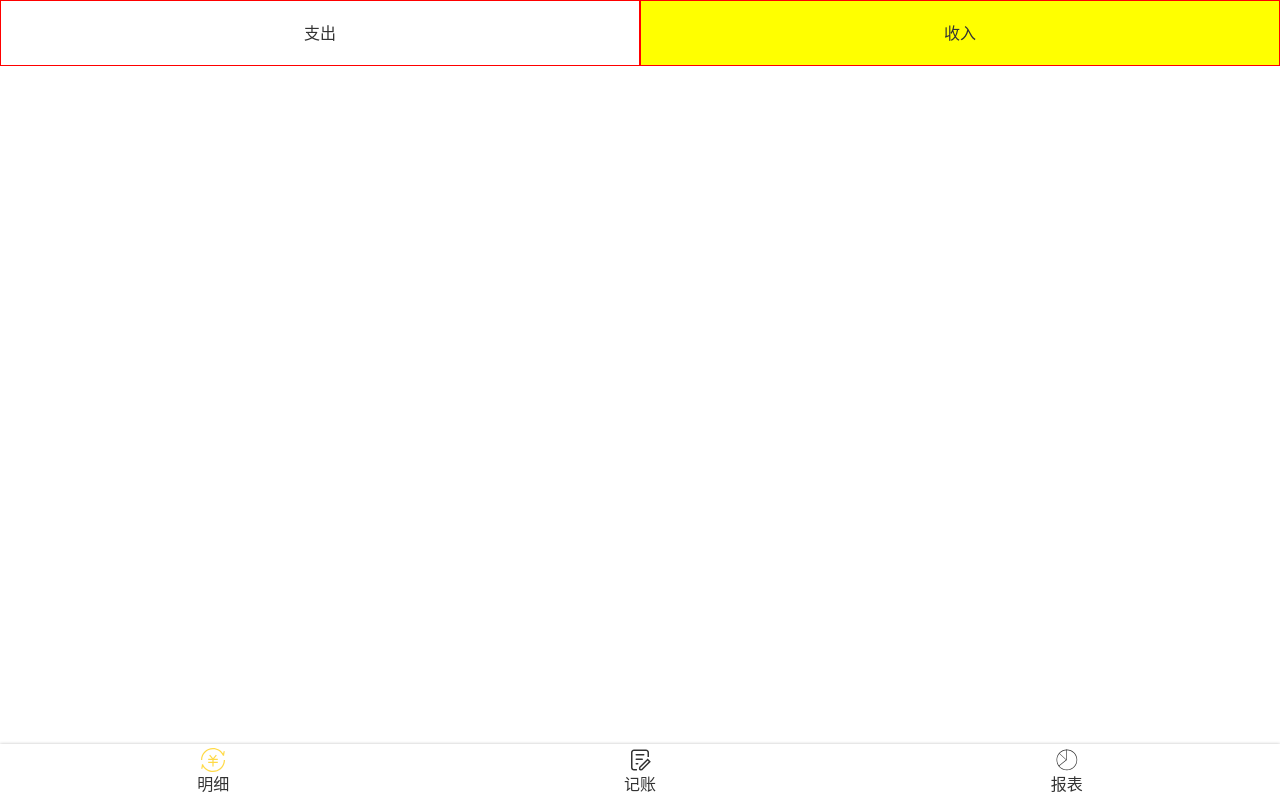
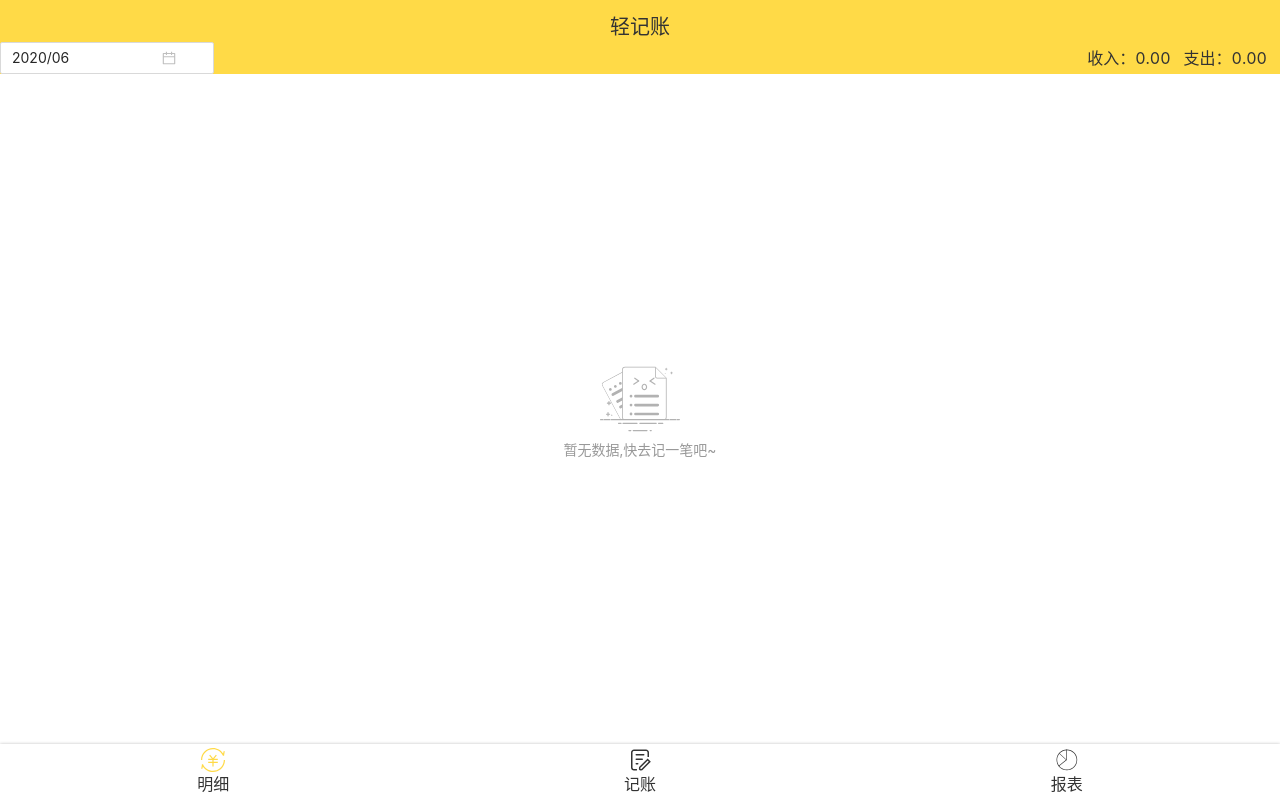
Before and after one commit to MongieLee/react-tally, a React app: page /reportForm#/statistics in a window 1280 px wide. Built offline with nearby package versions, Linux system fonts and the light colour scheme.

Commit message:
引入antdesign/初步修改statistics组件样式

```diff
--- a/package.json
+++ b/package.json
@@ -15,6 +15,7 @@
     "@types/react-router-dom": "^5.1.5",
     "@typescript-eslint/eslint-plugin": "^2.10.0",
     "@typescript-eslint/parser": "^2.10.0",
+    "antd": "^4.3.4",
     "babel-eslint": "10.1.0",
     "babel-jest": "^24.9.0",
     "babel-loader": "8.1.0",
--- a/src/components/Layout.tsx
+++ b/src/components/Layout.tsx
@@ -9,9 +9,11 @@ const Wrapper = styled.div`
 const Main = styled.div`
   flex-grow: 1;
   overflow: auto;
+  display:flex;
+  flex-direction:column;
 `
 
-const Layout = (props:any) => {
+const Layout = (props: any) => {
   return (
     <Wrapper>
       <Main className={props.className}>
--- a/src/components/Nav.tsx
+++ b/src/components/Nav.tsx
@@ -7,6 +7,7 @@ const NavWrapper = styled.ul`
   background: #fff;
   display: flex;
   box-shadow: 0 0 3px rgba(0, 0, 0, 0.25);
+  margin-bottom: 0;
   li {
     width: 33.3333%;
     padding: 4px 0;
--- a/src/views/Statistics.tsx
+++ b/src/views/Statistics.tsx
@@ -3,7 +3,31 @@ import Layout from 'components/Layout'
 import styled from 'styled-components'
 import { useRecord, RecordItem } from 'hooks/useRecord'
 import day from 'dayjs'
+import 'antd/dist/antd.css'
+import { DatePicker } from 'antd';
+// import zhCN from 'antd/es/date-picker/locale/zh_CN'; // 引入中文包
+import 'moment/locale/zh-cn';
+import moment from 'moment';
+import zhCN from 'antd/lib/date-picker/locale/zh_CN';
+import Icon from '../components/Icon'
 import { useTags } from 'hooks/useTags'
+const TextTitle = styled.div`
+  background-color: rgb(255, 218, 71);
+  text-align: center;
+  padding: 12px 0 0;
+  font-size: 20px;
+`
+console.log(zhCN)
+
+const TimeAndCount = styled.div`
+  display: flex;
+  justify-content: space-between;
+  align-items: center;
+  background-color: rgb(255, 218, 71);
+  span {
+    margin-right: 13px;
+  }
+`
 const CategorySection = styled.ul`
   display: flex;
   text-align: center;
@@ -19,18 +43,25 @@ const CategorySection = styled.ul`
 `
 
 const RecordsWrapper = styled.div`
-  margin-top: 20px;
-  background-color: white;
-  ul {
-    li {
+    height: 100%;
+    flex-grow: 1;
+    display: flex;
+    flex-direction: column;
+    color: #999;
+    .icon {
+      width: 80px;
+      height: 80px;
+    }
+    span {
+      font-size: 14px;
+    }
+    > div.no-data{
+      height:100%;
       display: flex;
-      justify-content: space-between;
-      .note {
-        margin-right: auto;
-        margin-left: 16px;
-      }
+      justify-content: center;
+      align-items: center;
+      flex-direction: column;
     }
-  }
 `
 
 const Statistics = () => {
@@ -58,27 +89,16 @@ const Statistics = () => {
     setCategory(type)
   }
   console.log(array)
-  return (
-    <Layout>
-      <CategorySection>
-        <li
-          onClick={() => {
-            onClick('pay')
-          }}
-          className={category === 'pay' ? 'selected' : ''}
-        >
-          支出
-        </li>
-        <li
-          onClick={() => {
-            onClick('income')
-          }}
-          className={category === 'income' ? 'selected' : ''}
-        >
-          收入
-        </li>
-      </CategorySection>
-      <RecordsWrapper>
+  const getRecordsList = () => {
+    if (array.length === 0) {
+      return (
+        <div className='no-data'>
+          <Icon name="no-data" />
+          <span>暂无数据,快去记一笔吧~</span>
+        </div>
+      )
+    } else {
+      return (
         <div>
           {array.map(([date, records]) => {
             return (
@@ -102,6 +122,25 @@ const Statistics = () => {
             )
           })}
         </div>
+      )
+    }
+  }
+
+  return (
+    <Layout>
+      <TextTitle>
+        <span>轻记账</span>
+      </TextTitle>
+      <TimeAndCount>
+        <DatePicker defaultValue={moment('2020/06', 'YYYY/MM')} format='YYYY/MM' locale={zhCN} picker="month"></DatePicker>
+        <div>
+          <span>收入：0.00</span>
+          <span>支出：0.00</span>
+        </div>
+      </TimeAndCount>
+
+      <RecordsWrapper>
+        {getRecordsList()}
       </RecordsWrapper>
     </Layout>
   )
```
Also changed, not shown: src/index.scss (line endings or trailing spaces), 1 other file (tests, documents, lock files or other folders).
